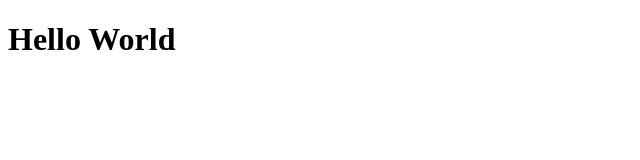
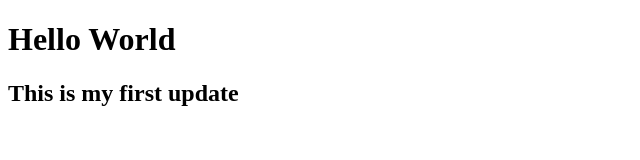
Before and after one commit to odinwizard/odinwizard.github.io, a plain HTML site: page index.html in a window 1280 px wide. Shown: the whole page, without its empty margins (0-640 px from the left). Drawn offline with Linux system fonts and the light colour scheme.

Commit message:
add this first commit

```diff
--- a/index.html
+++ b/index.html
@@ -6,6 +6,7 @@
     <title>my_site</title>
 </head>
 <h1> Hello  World</h1>
+<h2> This is my first update</h2>
 <body>
 
 </body>
```
